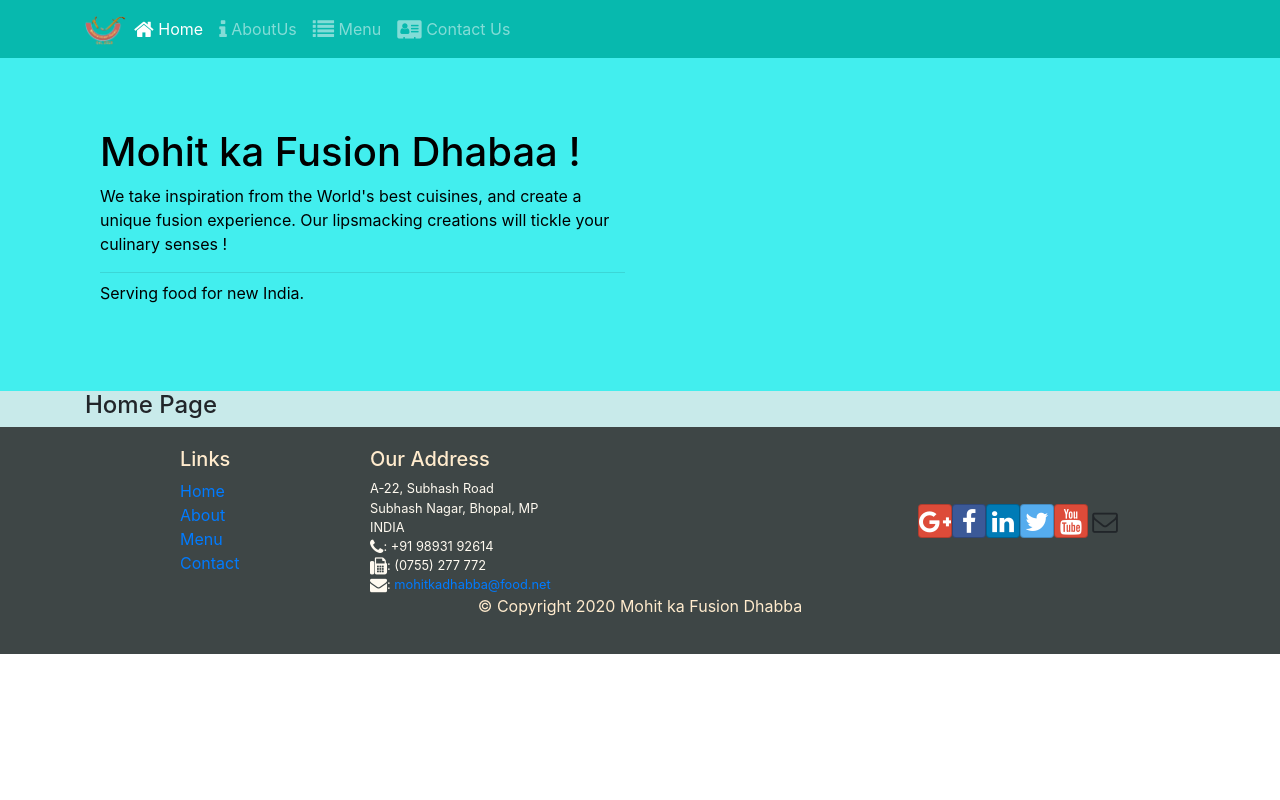
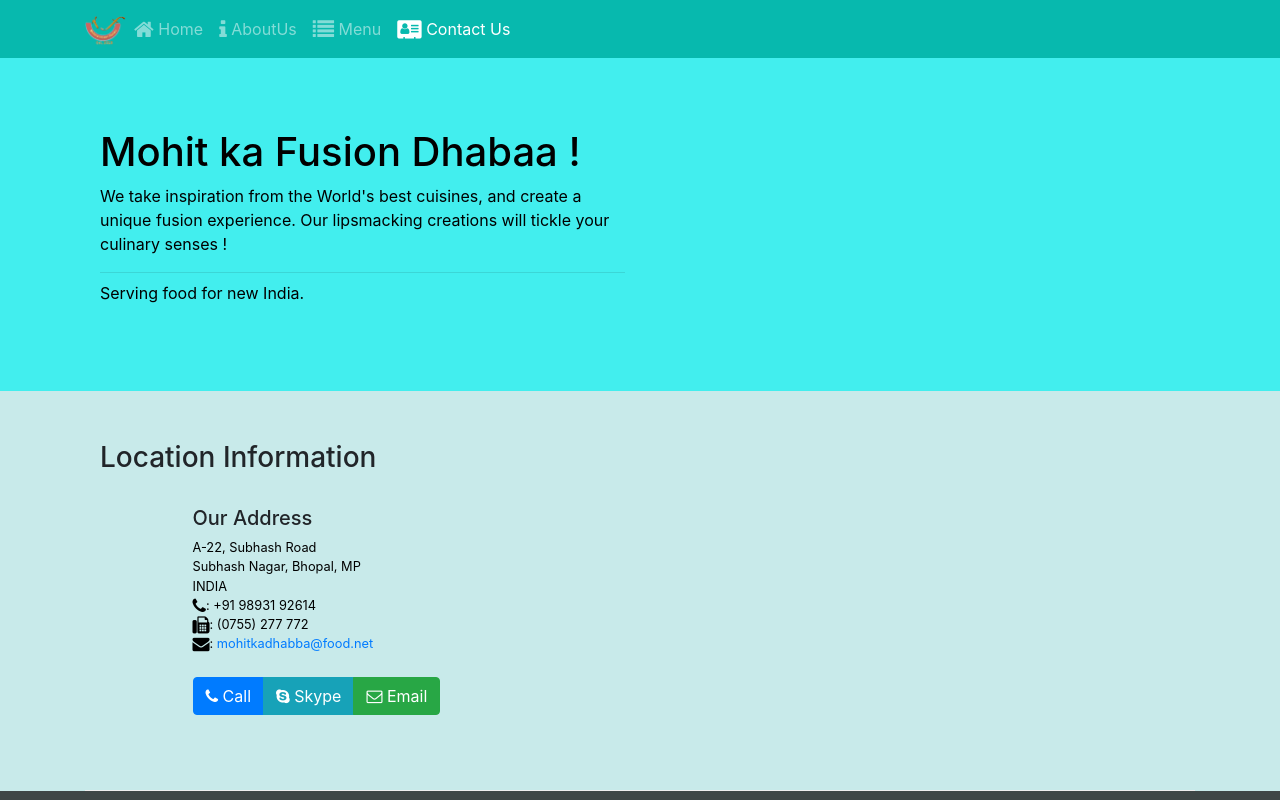
Before and after one commit to mohitm15/confusion, a React (Create React App) app: page /contactus in a window 1280 px wide. Before the commit this address led to /home. Shown: the top 800 px of the page. Built offline with nearby package versions, Linux system fonts and the light colour scheme.

Commit message:
Added Contact-Us component

```diff
--- a/src/App.js
+++ b/src/App.js
@@ -4,6 +4,7 @@ import { Switch, Route, Redirect } from 'react-router-dom';
 
 import Menu from './components/MenuComponent.js';
 import Home from './components/HomeComponent.js';
+import Contact from './components/ContactComponent.js'
 import Header from './components/HeaderComponent.js';
 import Footer from './components/FooterComponent.js';
 import { DISHES } from './shared/dishes';
@@ -31,6 +32,7 @@ class App extends Component {
         <Switch>
           <Route path='/home' component={HomePage}/>
           <Route exact path= '/menu' component = {() => <Menu dishes = {this.state.dishes}/> } />
+          <Route exact path= '/contactus' component = {Contact} />
           <Redirect to="/home" />
         </Switch>
         {/* <Menu dishes = {this.state.dishes}/>  Menu : child and App: parent => availablr to props to menucomponent */}
--- /dev/null
+++ b/src/components/ContactComponent.js
@@ -0,0 +1,34 @@
+import React from 'react';
+
+function Contact(props) {
+    return(
+        <div className="container">
+            <div className="row row-content">
+                <div className="col-12">
+                    <h3>Location Information</h3>
+                </div>
+                <div className="col-12 col-sm-4 offset-sm-1">
+                <h5>Our Address</h5>
+                    <address style={{ color:'black'}}>
+		              A-22, Subhash Road<br />
+		              Subhash Nagar, Bhopal, MP<br />
+		              INDIA<br />
+		              <i className="fa fa-phone fa-lg"></i>: +91 98931 92614<br />
+		              <i className="fa fa-fax fa-lg"></i>: (0755) 277 772<br />
+		              <i className="fa fa-envelope fa-lg"></i>: <a href="mailto:mmaroliya@gmail.com">
+                      mohitkadhabba@food.net</a>
+                    </address>
+                </div>
+                <div className="col-12 col-sm-11 offset-sm-1">
+                    <div className="btn-group" role="group">
+                        <a role="button" className="btn btn-primary" href="tel:+91 9893192614"><i className="fa fa-phone"></i> Call</a>
+                        <a role="button" className="btn btn-info" href="/contactus"><i className="fa fa-skype"></i> Skype</a>
+                        <a role="button" className="btn btn-success" href="mailto:mmaroliya@gmail.com"><i className="fa fa-envelope-o"></i> Email</a>
+                    </div>
+                </div>
+            </div>
+        </div>
+    );
+}
+
+export default Contact;
```
